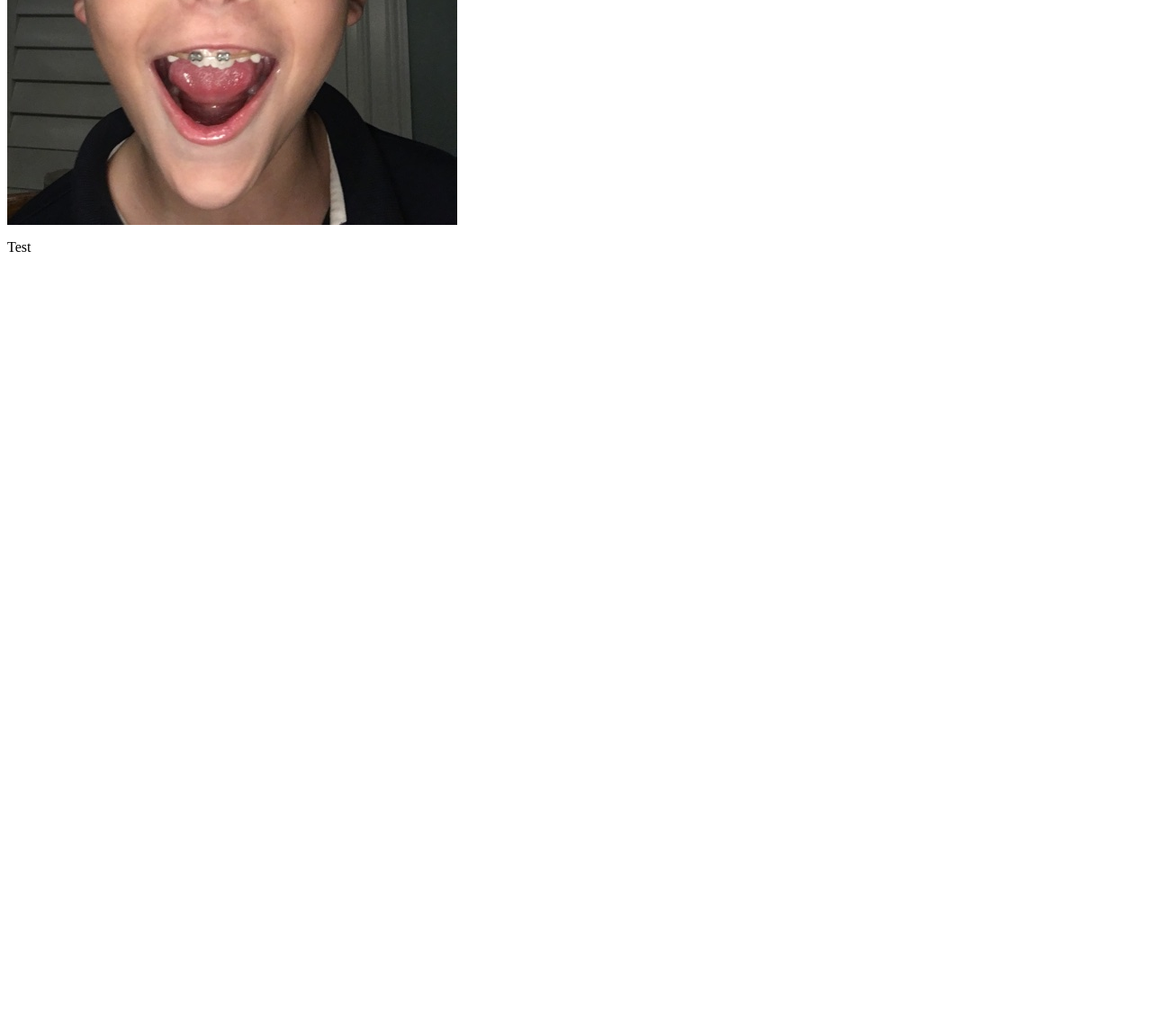
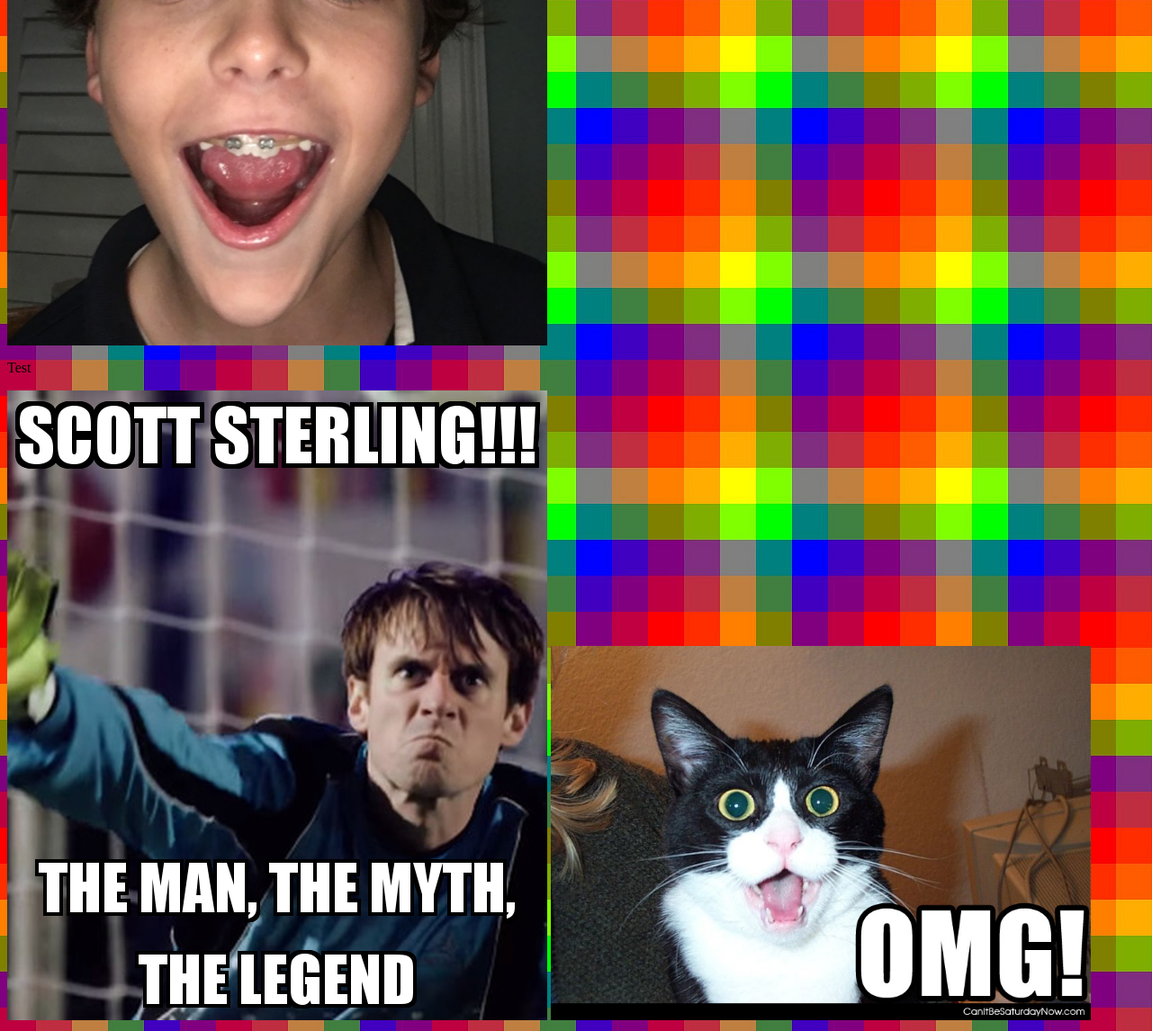
Before and after one commit to EnderBoy1/homepage, a plain HTML site: page index.html in a window 1280 px wide. Shown: the part 520-1666 px from the top of the page at 90% size. Before the commit the page ends 820 px from the top, so only its background shows below. Drawn offline with Linux system fonts and the light colour scheme.

Commit message:
added things

```diff
--- a/index.html
+++ b/index.html
@@ -1,5 +1,15 @@
 <html>
+<style>
+  body {
+    background-image: url("background.jpg");
+  }
+  img {
+    width: 600px;
+  }
+</style>
   <h1>Welcome to Ender Pollackasaurus landain a t-o-n blah blah blah YYYYYYAAAAAAAAAAAAA!!!!!!!!!!!!!!!!!!!!!</h1>
   <img src="enderender.jpg" />
   <p>Test</p>
+  <img src="scot sterling.png"/>
+  <img src="OMG.jpg" />
 </html>
```
Also changed, not shown: OMG.jpg (added), background.jpg (added), scot sterling.png (added).
